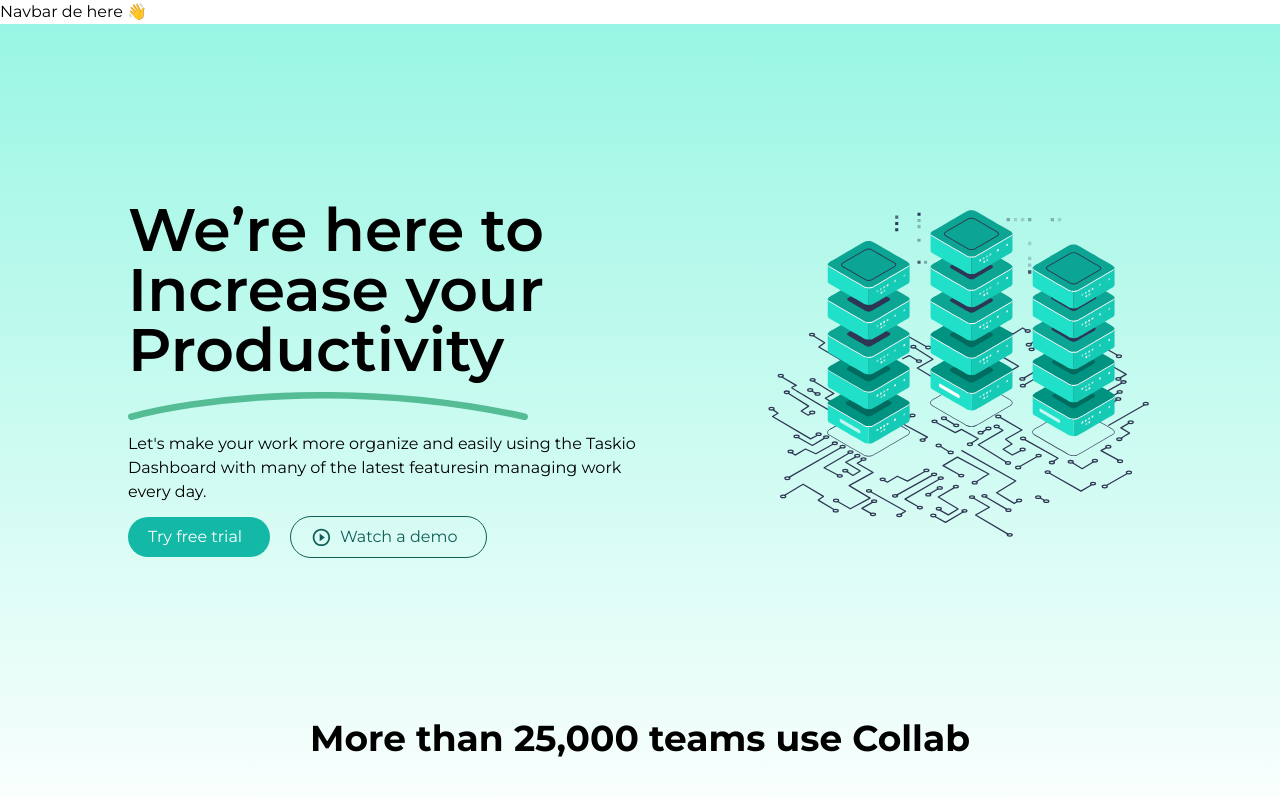
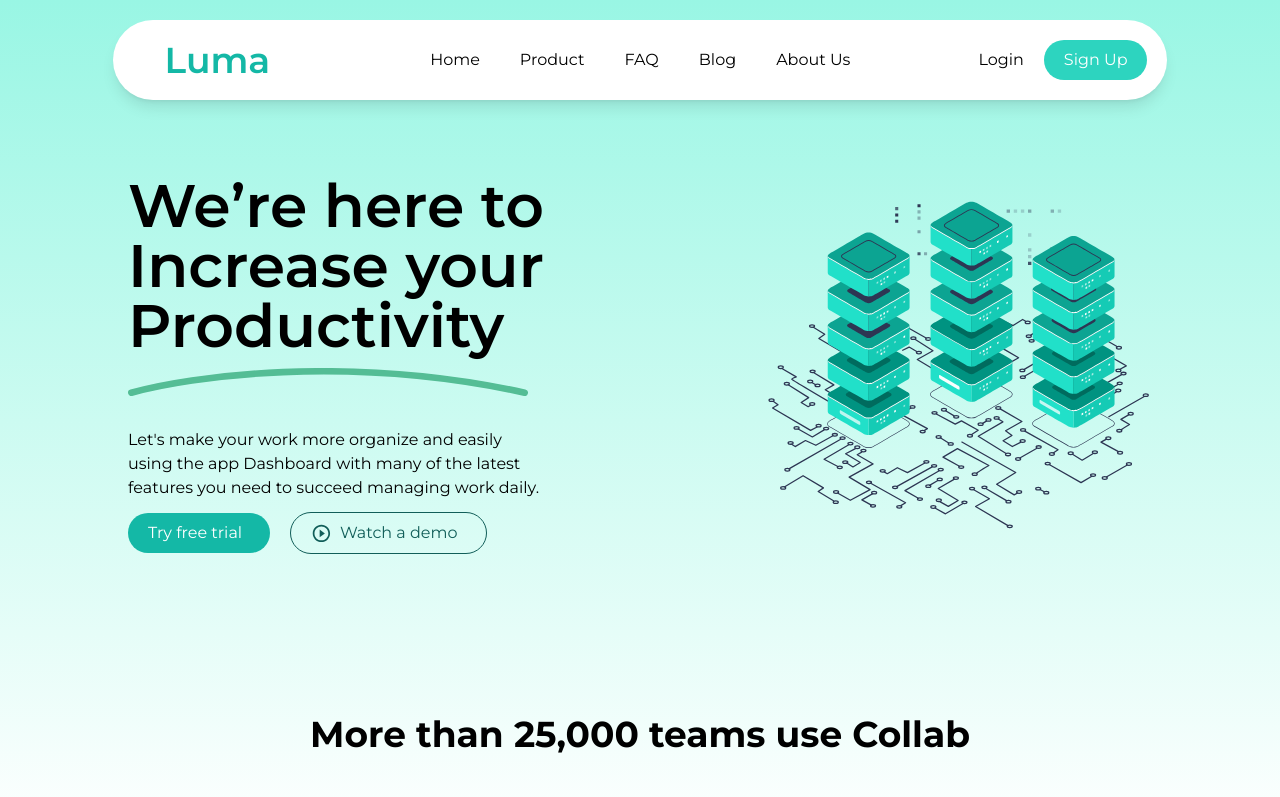
Before and after one commit to danju4rizzl/luma-v1, a Next.js app: page / in a window 1280 px wide. Shown: the top 797 px of the page. Built offline with nearby package versions, Linux system fonts and the light colour scheme.

Commit message:
[WIP] Added navbar and more components

```diff
--- a/app/layout.tsx
+++ b/app/layout.tsx
@@ -1,4 +1,4 @@
-import { Footer, Navbar } from "@/components"
+import { Footer, Header } from "@/components"
 import "./globals.css"
 import { Montserrat } from "next/font/google"
 
@@ -17,7 +17,7 @@ export default function RootLayout({
 	return (
 		<html lang="en">
 			<body className={montserrat.className}>
-				<Navbar />
+				<Header />
 				{children}
 				<Footer />
 			</body>
--- a/app/page.tsx
+++ b/app/page.tsx
@@ -10,7 +10,7 @@ import {
 
 export default function Home() {
 	return (
-		<main className="">
+		<main className="overflow-hidden">
 			<div className="bg-gradient-to-b from-teal-200 via-teal-100  to-white">
 				<HeroSection />
 				<CollabSection />
--- a/components/Footer.tsx
+++ b/components/Footer.tsx
@@ -1,11 +1,14 @@
 import { CustomText } from "@/components"
 import Link from "next/link"
+
 export default function Footer() {
 	return (
-		<footer className="flex  h-24 border-t">
-			<CustomText text="© 2022 Biccas Inc. Copyright and rights reserved" />
-			<Link href="/">Terms and Conditions</Link>
-			<Link href="/"> Privacy Policy</Link>
+		<footer className="flex justify-between items-center  bg-slate-800 text-white px-32 py-3 border-t border-slate-700">
+			<CustomText text="© 2023 Luma Inc. Copyright and rights reserved" />
+			<div className="space-x-5">
+				<Link href="/">Terms and Conditions</Link>
+				<Link href="/"> Privacy Policy</Link>
+			</div>
 		</footer>
 	)
 }
--- /dev/null
+++ b/components/Header.tsx
@@ -0,0 +1,23 @@
+import Link from "next/link"
+import { Navigation } from "@/components"
+export default function Header() {
+	return (
+		<header className="fixed w-full z-50 grid justify-center ">
+			<div className="flex justify-between items-center bg-white rounded-full my-5 p-5 shadow-lg gap-32">
+				<Link className="text-4xl font-semibold text-teal-500 mx-8" href={"/"}>
+					Luma
+				</Link>
+				<Navigation />
+				<div className="flex items-center gap-5">
+					<Link href={"/"}>Login</Link>
+					<Link
+						href={"/"}
+						className="bg-teal-400 text-white px-5 py-2 rounded-full hover:bg-teal-600 transition-all duration-300"
+					>
+						Sign Up
+					</Link>
+				</div>
+			</div>
+		</header>
+	)
+}
--- a/components/HeroSection.tsx
+++ b/components/HeroSection.tsx
@@ -1,5 +1,5 @@
 import Image from "next/image"
-import { CustomButton, CustomLottiePlayer } from "@/components"
+import { CustomButton, CustomText, CustomLottiePlayer } from "@/components"
 import heroLottie from "@/public/lottie-1.json"
 import { MdOutlinePlayCircleOutline } from "react-icons/md"
 
@@ -8,17 +8,19 @@ TODO: Add responsiveness
 */
 function HeroSection() {
 	return (
-		<div className="hero pt-44 pb-16 px-14  md:px-32 flex justify-between gap-32 flex-col sm:flex-row ">
+		<section className="hero pt-44 pb-16 px-14  md:px-32 flex justify-between gap-32 flex-col sm:flex-row ">
 			<div className="grid gap-3 max-w-2xl  md:max-w-lg ">
 				<h1 className="text-4xl md:text-6xl  font-semibold ">
 					We’re here to Increase your Productivity
 				</h1>
-				<Image src="/mark.svg" alt="" width={400} height={100} />
-				<p className="text-base">
-					Let's make your work more organize and easily using the Taskio
-					Dashboard with many of the latest featuresin managing work every day.
-				</p>
-				<div className="flex items-center  gap-5">
+				<div className="pr-24 space-y-8">
+					<Image src="/mark.svg" alt="just a mark" width={400} height={100} />
+					<CustomText
+						text="Let's make your work more organize and easily using the app
+						Dashboard with many of the latest features you need to succeed managing work daily."
+					/>
+				</div>
+				<div className="flex items-center gap-5">
 					<CustomButton title="Try free trial" />
 					<CustomButton
 						title="Watch a demo"
@@ -27,10 +29,8 @@ function HeroSection() {
 					/>
 				</div>
 			</div>
-			<div className="max-w-3xl">
-				<CustomLottiePlayer src={heroLottie} />
-			</div>
-		</div>
+			<CustomLottiePlayer src={heroLottie} />
+		</section>
 	)
 }
 
--- a/components/Navbar.tsx
+++ /dev/null
@@ -1,5 +0,0 @@
-import React from "react"
-
-export default function Navbar() {
-	return <nav>Navbar de here 👋</nav>
-}
--- /dev/null
+++ b/components/Navigation.tsx
@@ -0,0 +1,24 @@
+import Image from "next/image"
+import Link from "next/link"
+
+const navigationItems = [
+	{ title: "Home", href: "/" },
+	{ title: "Product", href: "/" },
+	{ title: "FAQ", href: "/" },
+	{ title: "Blog", href: "/" },
+	{ title: "About Us", href: "/" }
+]
+
+export default function Navigation() {
+	return (
+		<nav className="">
+			<ul className="flex items-center gap-10 ">
+				{navigationItems.map(({ title, href }, index) => (
+					<Link href={href} key={index}>
+						{title}
+					</Link>
+				))}
+			</ul>
+		</nav>
+	)
+}
--- a/components/TestimonialSection.tsx
+++ b/components/TestimonialSection.tsx
@@ -5,7 +5,6 @@ import {
 	SectionTitle,
 	CustomText,
 	CustomLottiePlayer,
-	Button,
 	ContactForm
 } from "@/components"
 import quoteImg from "@/public/quote.svg"
@@ -22,7 +21,7 @@ const TestimonialsData = [
 
 export default function TestimonialSection() {
 	return (
-		<section className="px-32 pt-32 pb-16 grid grid-cols-2 gap-8 bg-slate-800 ">
+		<section className="px-32 pt-32 pb-20 grid grid-cols-2 gap-8 bg-slate-800 ">
 			<div className="text-white pr-16">
 				<SectionTitle title="What people are saying about us" />
 
```
Also changed, not shown: components/index.ts (+4 -4 lines).
